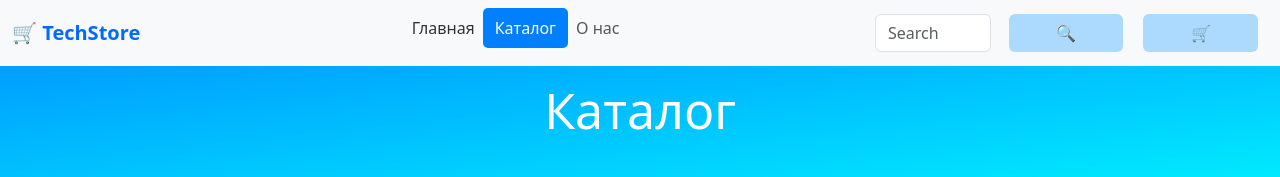
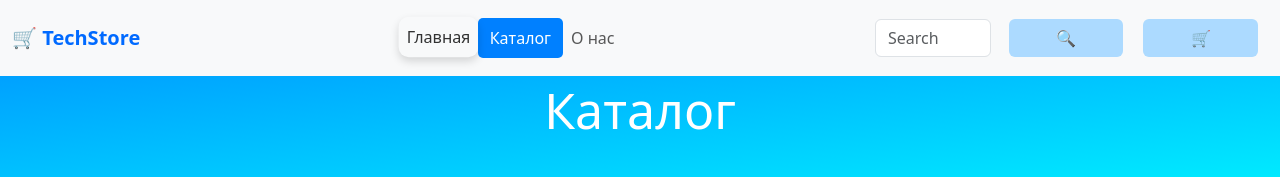
Before and after one commit to gorbashevarita/Lab_14_16_TechStore_FIO, a plain HTML site: page catalog.html in a window 1280 px wide. In both pictures the pointer is over the link "Главная". Shown: the top 177 px of the page. Drawn offline with nearby package versions, Linux system fonts and the light colour scheme.

Commit message:
Added hover effects

```diff
--- a/style.css
+++ b/style.css
@@ -31,7 +31,16 @@
   margin: 0 10px;
 }
 .navbar-nav {
-  padding-bottom: 10px;
+  padding: 10px;
+
+}
+.navbar-nav .nav-link {
+  transition: transform 0.3s ease;
+}
+.navbar-nav .nav-link:hover {
+  transform: translateY(-1px) scale(1.01);
+  box-shadow: 0 4px 8px rgba(0, 0, 0, 0.15);
+  border-radius: 10px;
 }
 /*--------------------------------------------------*/
 .main {
@@ -57,6 +66,10 @@
   background-color: rgb(0, 128, 255);
   border: none;
   text-decoration: none;
+  transition: transform 0.3s ease;
+}
+.button:hover {
+  transform: scale(1.05);
 }
 .popular-products h2 {
   font-size: 30px;
@@ -81,6 +94,10 @@
   flex-direction: column;
   justify-content: space-between;
   position: relative;
+  transition: transform 0.3s ease;
+}
+.card:hover {
+  transform: translate(-3px) scale(1.01);
 }
 
 .card-body {
```
